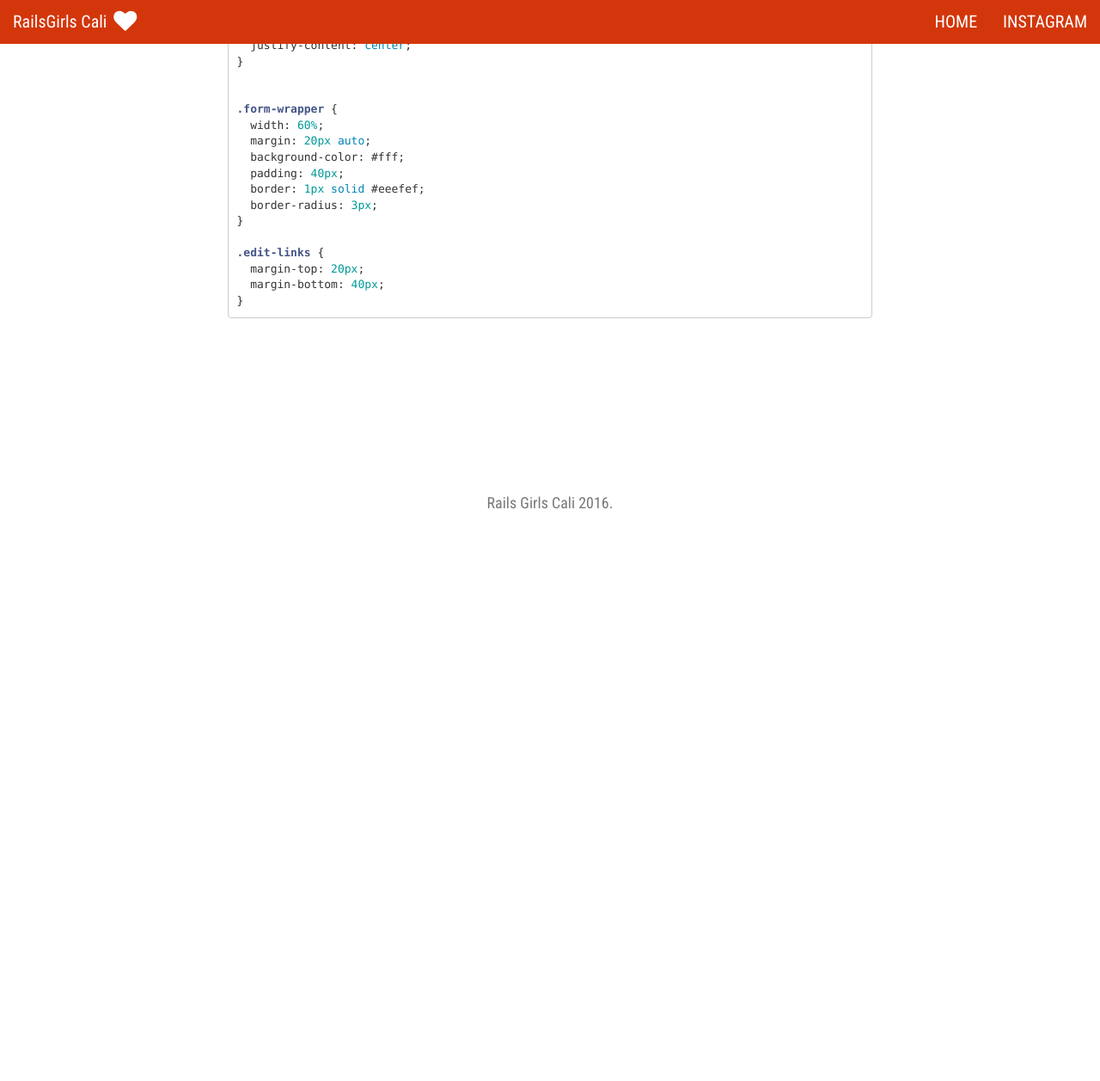
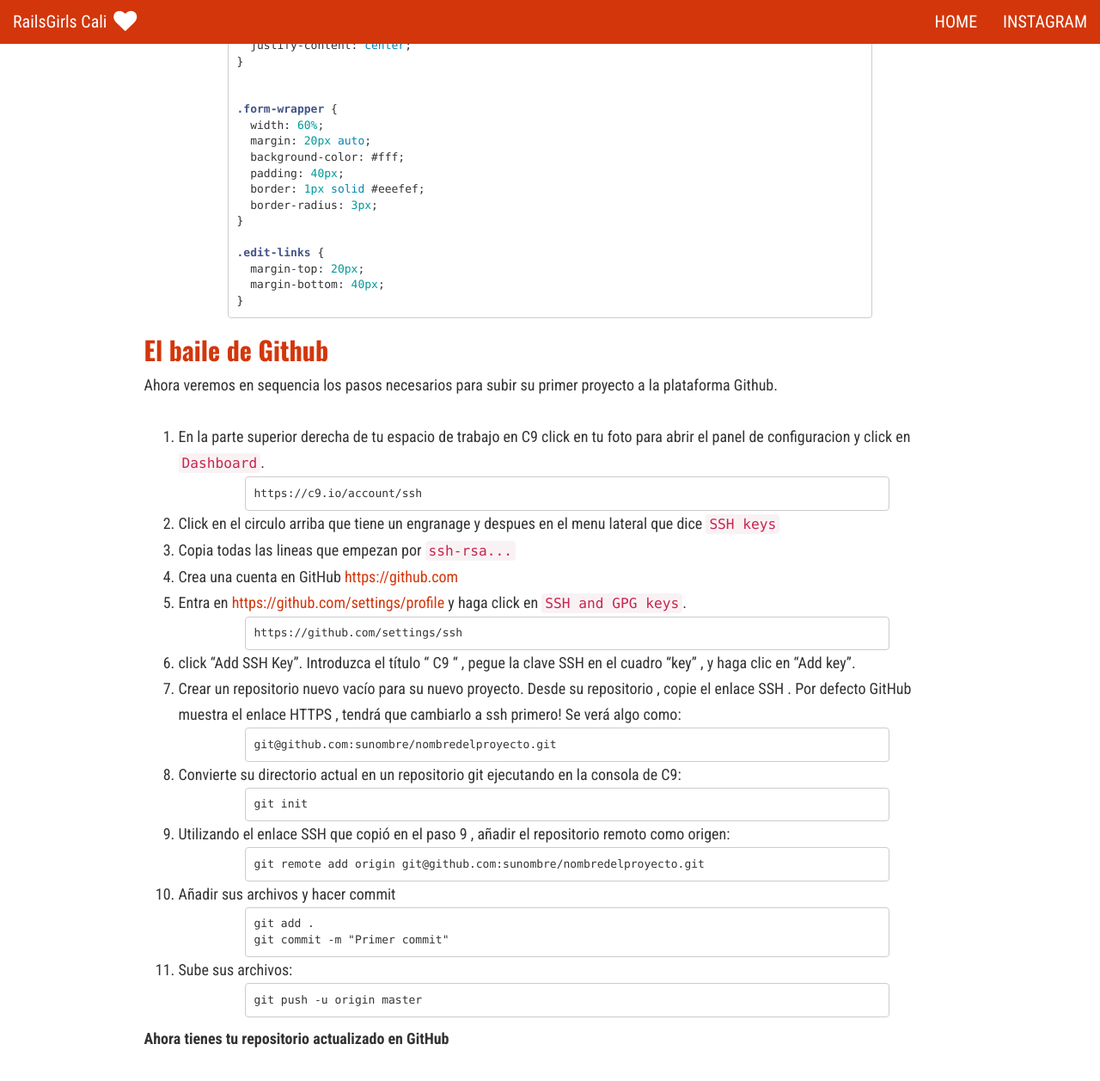
Before and after one commit to railsgirls-cali/railsgirls-cali.github.io, a Jekyll site: the page built from _pages/instagram.md, in a window 1280 px wide and 1400 px high, scrolled down 31486 px. Shown: the top 1257 px of the window at 86% size. Built offline with Jekyll 4.4.1, drawn with Linux system fonts in a browser that asks for light colours; nearby versions of some CDN libraries; Markdown is read by kramdown in place of the engine named in the settings; before the commit the page ends 32116 px from its top, so only the background shows below that.

Commit message:
Add git/github steps

````diff
--- a/_pages/instagram.md
+++ b/_pages/instagram.md
@@ -1629,3 +1629,43 @@ Y reemplaza con
   margin-bottom: 40px;
 }
 ```
+
+## El baile de Github
+
+Ahora veremos en sequencia los pasos necesarios para subir su primer proyecto a la plataforma Github.
+
+1. En la parte superior derecha de tu espacio de trabajo en C9 click en tu foto para abrir el panel de configuracion y click en `Dashboard`.
+```
+https://c9.io/account/ssh
+```
+2. Click en el circulo arriba que tiene un engranage y despues en el menu lateral que dice `SSH keys`
+3. Copia todas las lineas que empezan por `ssh-rsa...`
+4. Crea una cuenta en GitHub [https://github.com](https://github.com)
+7. Entra en [https://github.com/settings/profile](tu perfil de usuario) y haga click en `SSH and GPG keys`.
+```
+https://github.com/settings/ssh
+```
+8. click “Add SSH Key”. Introduzca el título " C9 " , pegue la clave SSH en el cuadro "key" , y haga clic en "Add key".
+9. Crear un repositorio nuevo vacío para su nuevo proyecto. Desde su repositorio , copie el enlace SSH . Por defecto GitHub muestra el enlace HTTPS , tendrá que cambiarlo a ssh primero! Se verá algo como:
+```
+git@github.com:sunombre/nombredelproyecto.git
+```
+10. Convierte su directorio actual en un repositorio git ejecutando en la consola de C9:
+```
+git init
+```
+11. Utilizando el enlace SSH que copió en el paso 9 , añadir el repositorio remoto como origen:
+```
+git remote add origin git@github.com:sunombre/nombredelproyecto.git
+```
+12. Añadir sus archivos y hacer commit
+```
+git add .
+git commit -m "Primer commit"
+```
+13. Sube sus archivos:
+```
+git push -u origin master
+```
+
+**Ahora tienes tu repositorio actualizado en GitHub**
````
